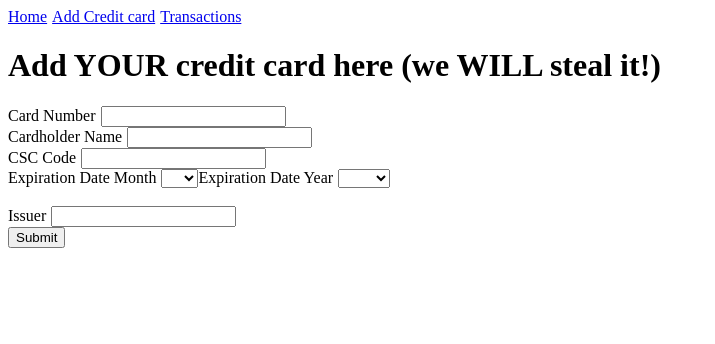
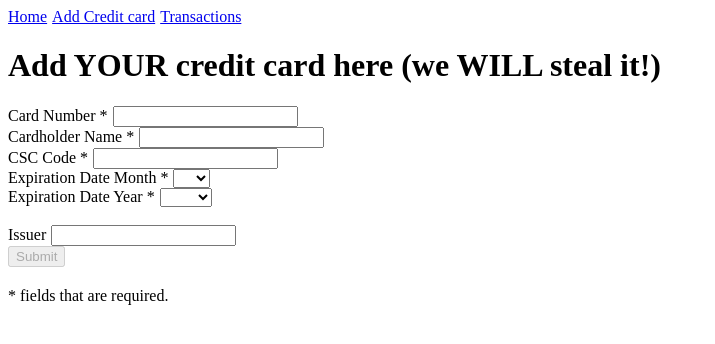
Before and after one commit to rasmoller/AFE-Angular-handin, an Angular app: page /credit-card/add in a window 1280 px wide. Shown: the top 344 px of the page, without its empty margins (0-715 px from the left). Built offline with nearby package versions, Linux system fonts and the light colour scheme.

Commit message:
added check to submit in add credit card

```diff
--- a/src/app/credit-card/components/credit-card-add/credit-card-add.component.html
+++ b/src/app/credit-card/components/credit-card-add/credit-card-add.component.html
@@ -1,8 +1,8 @@
 <h1>Add YOUR credit card here (we WILL steal it!)</h1>
 
-<form [formGroup]="creditCardForm" (ngSubmit)="onSubmit()">
+<form [formGroup]="creditCardForm" (ngSubmit)="onSubmit(creditCardForm)">
     <div class="form-wrapper">
-        <label>Card Number</label>
+        <label>Card Number *</label>
         <input type="text" formControlName="card_number" />
         <div
             *ngIf="
@@ -18,7 +18,7 @@
         </div>
         <br />
 
-        <label>Cardholder Name</label>
+        <label>Cardholder Name *</label>
         <input type="text" formControlName="cardholder_name" />
         <div
             *ngIf="
@@ -32,7 +32,7 @@
         </div>
         <br />
 
-        <label for="csc_code">CSC Code</label>
+        <label for="csc_code">CSC Code *</label>
         <input maxlength="3" type="text" formControlName="csc_code" />
         <div *ngIf="cscCode.invalid && (cscCode.dirty || cscCode.touched)">
             <div
@@ -45,20 +45,19 @@
         <br />
 
         <div formGroupName="expiration">
-            <label for="expiration_date_month">Expiration Date Month</label>
+            <label for="expiration_date_month">Expiration Date Month *</label>
             <select formControlName="expiration_date_month">
                 <option *ngFor="let m of month" [ngValue]="m">
                     {{ m }}
                 </option>
             </select>
-            <!-- Missing error -->
-            <label for="expiration_date_year">Expiration Date Year</label>
+            <br />
+            <label for="expiration_date_year">Expiration Date Year *</label>
             <select formControlName="expiration_date_year">
                 <option *ngFor="let y of year" [ngValue]="y">
                     {{ y }}
                 </option>
             </select>
-            <!-- Missing error -->
         </div>
         <div
             *ngIf="
@@ -77,5 +76,7 @@
         <label for="issuer">Issuer</label>
         <input type="text" formControlName="issuer" />
     </div>
-    <button type="submit">Submit</button>
+    <button type="submit" [disabled]="creditCardForm.invalid">Submit</button>
 </form>
+
+<div style="margin-top: 20px">* fields that are required.</div>
--- a/src/app/credit-card/components/credit-card-add/credit-card-add.component.ts
+++ b/src/app/credit-card/components/credit-card-add/credit-card-add.component.ts
@@ -1,10 +1,9 @@
 import { Component, OnInit } from '@angular/core';
-import { CreditCard } from '@Types/credit-card/credit-card';
-import { Observable } from 'rxjs';
 import {
     AbstractControl,
     FormBuilder,
     FormControl,
+    FormGroup,
     ValidationErrors,
     Validators,
 } from '@angular/forms';
@@ -18,12 +17,18 @@ export class CreditCardAddComponent implements OnInit {
         card_number: ['', [this.cardValidation]],
         cardholder_name: ['', Validators.required],
         csc_code: ['', [this.cscCodeValidation]],
-        expiration: this.formBuilder.group({
-            expiration_date_month: [
-                '',
+        expiration: this.formBuilder.group(
+            {
+                expiration_date_month: [''],
+                expiration_date_year: [''],
+            },
+            {
+                validators: [
+                    this.expirationMonthValidation,
+                    Validators.required,
                 ],
-            expiration_date_year: [''],
-        }, { validators: [this.expirationMonthValidation, Validators.required] }),
+            }
+        ),
         issuer: [''],
     });
 
@@ -33,30 +38,31 @@ export class CreditCardAddComponent implements OnInit {
         (_, i) => i + new Date().getFullYear()
     );
 
-    constructor(private formBuilder: FormBuilder) { }
+    constructor(private formBuilder: FormBuilder) {}
 
-    ngOnInit(): void { }
+    ngOnInit(): void {}
 
-    onSubmit() {
-        console.log(this.creditCardForm.value);
+    onSubmit(form: FormGroup) {
+        console.log(form.errors);
+        // console.log(form.value);
     }
 
     cardValidation(group: FormControl): ValidationErrors | null {
         const numbers = new RegExp(/^[0-9]*$/).test(group.value)
             ? null
             : {
-                numbers:
-                    'Must only be numbers',
+                  numbers: 'Must only be numbers',
               };
-        const length = new RegExp(/^[\S]{7,16}$/).test(group.value) ? null
+        const length = new RegExp(/^[\S]{7,16}$/).test(group.value)
+            ? null
             : {
-                length:
-                    'Must have a length between 7-16.',
+                  length: 'Must have a length between 7-16.',
               };
-        const required = group.value && (group.value as string).length > 0 ? null :
-            {
-                required:
-                    'Field is required',
+        const required =
+            group.value && (group.value as string).length > 0
+                ? null
+                : {
+                      required: 'Field is required',
                   };
         if (!numbers && !length && !required) {
             return null;
@@ -65,11 +71,11 @@ export class CreditCardAddComponent implements OnInit {
     }
 
     cscCodeValidation(group: FormControl): ValidationErrors | null {
-        const required = group.value && (group.value as string).length > 0
+        const required =
+            group.value && (group.value as string).length > 0
                 ? null
                 : {
-                required:
-                    'Field is required',
+                      required: 'Field is required',
                   };
         const length = new RegExp(/^[0-9]{3}$/).test(group.value)
             ? null
@@ -89,8 +95,10 @@ export class CreditCardAddComponent implements OnInit {
         const exp_month = group.get('expiration_date_month')?.value;
 
         if (exp_year && exp_month) {
-            if (currentDate.getFullYear() === exp_year
-                && currentDate.getMonth() > exp_month) {
+            if (
+                currentDate.getFullYear() === exp_year &&
+                currentDate.getMonth() > exp_month
+            ) {
                 return {
                     expiration_month_error:
                         'Must be equal or after the current month.',
```
Lines whose indentation alone changed are shown as unchanged.
